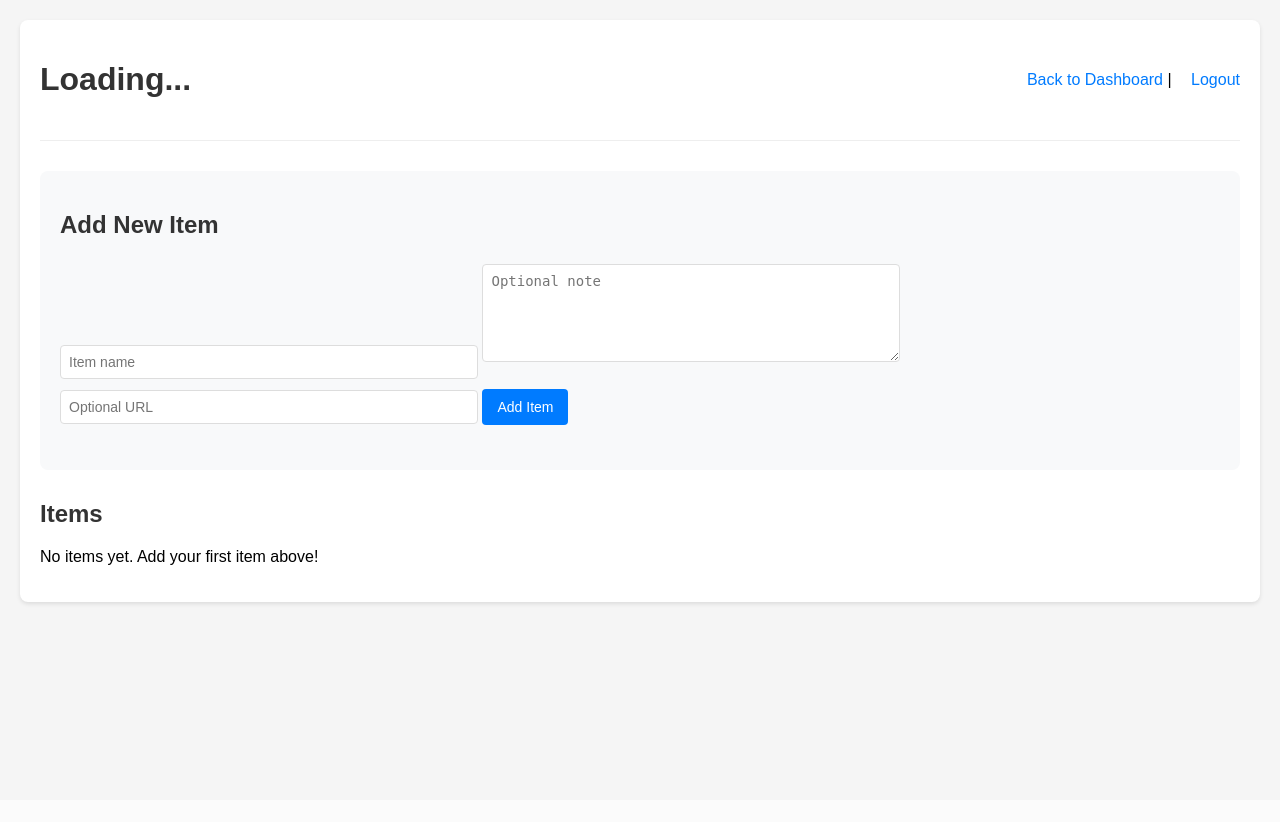
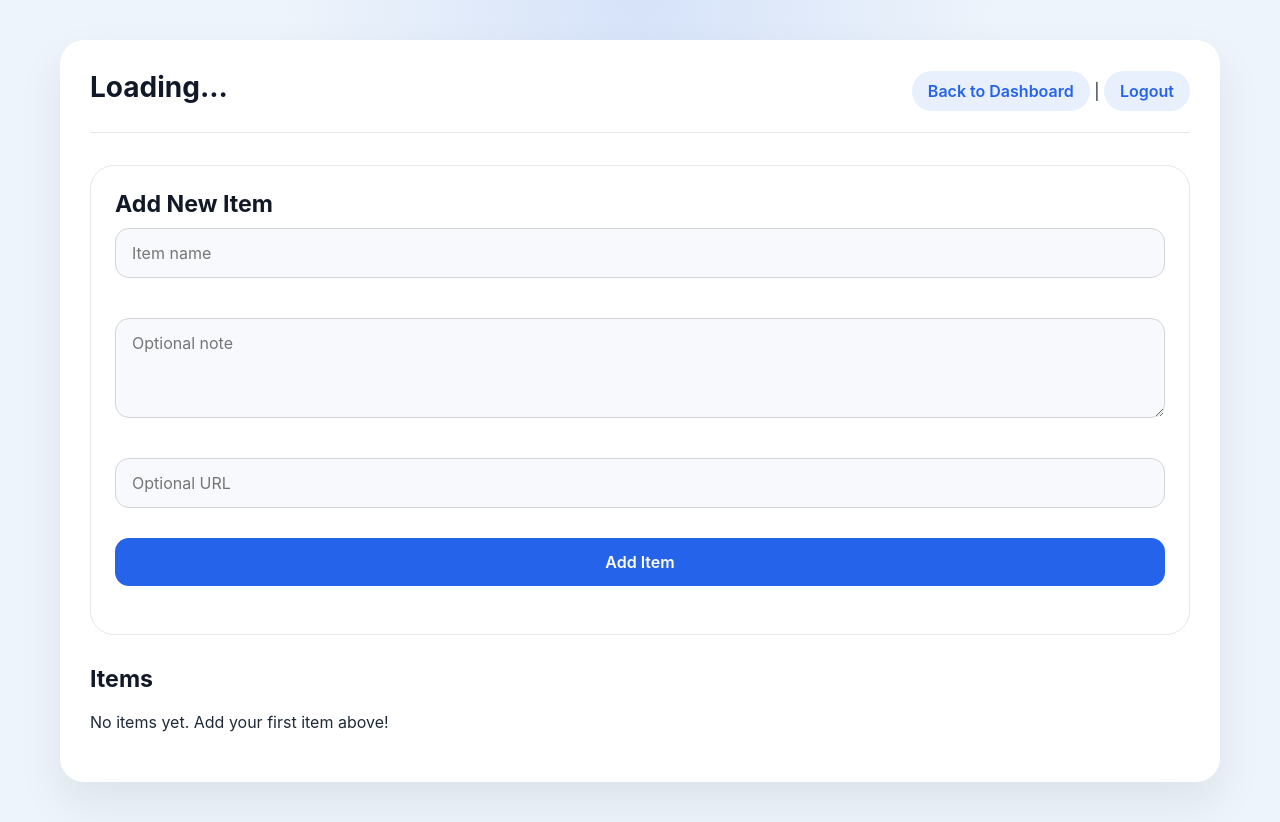
Before and after one commit to aishwarya-singh25/ai-developed-wishboard-website, a FastAPI app: page /wishlist/1 in a window 1280 px wide. Before the commit the page ends 605 px from the top, so only its background shows below. Run offline with FastAPI, Linux system fonts and the light colour scheme; the visitor is signed in with stand-in values (Sample User, id 1); data that the repository does not hold is empty.

Commit message:
uodating ui
uodating ui

```diff
--- a/frontend/static/css/main.css
+++ b/frontend/static/css/main.css
@@ -1,162 +1,239 @@
 /* Basic styles for the wishlist application */
 
+:root {
+    --bg: #eef4fb;
+    --surface: #ffffff;
+    --surface-soft: #f7f9fc;
+    --text: #1f2937;
+    --muted: #6b7280;
+    --primary: #2563eb;
+    --primary-dark: #1d4ed8;
+    --border: #d1d5db;
+    --shadow: 0 20px 45px rgba(15, 23, 42, 0.08);
+}
+
 body {
-    font-family: Arial, sans-serif;
+    font-family: Inter, system-ui, -apple-system, BlinkMacSystemFont, 'Segoe UI', sans-serif;
     margin: 0;
-    padding: 20px;
-    background-color: #f5f5f5;
+    padding: 0;
+    background: radial-gradient(circle at top, rgba(37, 99, 235, 0.12), transparent 35%), #eef4fb;
+    color: var(--text);
 }
 
 .container {
-    max-width: 1200px;
-    margin: 0 auto;
-    background: white;
-    padding: 20px;
-    border-radius: 8px;
-    box-shadow: 0 2px 4px rgba(0,0,0,0.1);
+    max-width: 1100px;
+    margin: 40px auto;
+    background: var(--surface);
+    padding: 30px;
+    border-radius: 24px;
+    box-shadow: var(--shadow);
 }
 
 h1, h2, h3 {
-    color: #333;
+    color: #111827;
+    margin: 0;
+}
+
+h1 {
+    font-size: clamp(2rem, 2.5vw, 3rem);
+}
+
+h2 {
+    font-size: 1.45rem;
+}
+
+h3 {
+    font-size: 1.15rem;
+}
+
+p {
+    line-height: 1.7;
 }
 
 form {
-    margin-bottom: 20px;
+    margin-bottom: 24px;
 }
 
 input, textarea, button {
-    padding: 8px;
-    margin: 5px 0;
-    border: 1px solid #ddd;
-    border-radius: 4px;
-    font-size: 14px;
+    font: inherit;
 }
 
-input[type="text"], input[type="url"], textarea {
+input, textarea {
     width: 100%;
-    max-width: 400px;
+    padding: 14px 16px;
+    margin: 10px 0 16px;
+    border: 1px solid var(--border);
+    border-radius: 14px;
+    background: var(--surface-soft);
+    color: var(--text);
+    box-sizing: border-box;
+    transition: border-color 0.2s ease, box-shadow 0.2s ease;
+}
+
+input:focus, textarea:focus {
+    outline: none;
+    border-color: rgba(37, 99, 235, 0.7);
+    box-shadow: 0 0 0 4px rgba(37, 99, 235, 0.08);
 }
 
 textarea {
+    min-height: 100px;
     resize: vertical;
-    min-height: 80px;
 }
 
 button {
-    background: #007bff;
+    display: inline-flex;
+    align-items: center;
+    justify-content: center;
+    border: none;
+    border-radius: 14px;
+    background: var(--primary);
     color: white;
+    padding: 14px 20px;
+    font-weight: 600;
     cursor: pointer;
-    border: none;
-    padding: 10px 15px;
+    transition: transform 0.2s ease, background 0.2s ease, box-shadow 0.2s ease;
 }
 
 button:hover {
-    background: #0056b3;
+    background: var(--primary-dark);
+    transform: translateY(-1px);
+    box-shadow: 0 12px 24px rgba(37, 99, 235, 0.16);
 }
 
 button:disabled {
-    background: #ccc;
+    background: #cbd5e1;
     cursor: not-allowed;
+    transform: none;
+    box-shadow: none;
+}
+
+.error, .success, .info {
+    padding: 16px 18px;
+    border-radius: 14px;
+    margin: 20px 0;
+    font-weight: 500;
+    line-height: 1.5;
 }
 
 .error {
-    color: red;
-    background: #f8d7da;
-    border: 1px solid #f5c6cb;
-    padding: 10px;
-    border-radius: 4px;
-    margin: 10px 0;
+    color: #b91c1c;
+    background: #fee2e2;
+    border: 1px solid #fecaca;
 }
 
 .success {
-    color: green;
-    background: #d4edda;
-    border: 1px solid #c3e6cb;
-    padding: 10px;
-    border-radius: 4px;
-    margin: 10px 0;
+    color: #166534;
+    background: #dcfce7;
+    border: 1px solid #bbf7d0;
 }
 
 .info {
-    color: #0c5460;
-    background: #d1ecf1;
-    border: 1px solid #bee5eb;
-    padding: 10px;
-    border-radius: 4px;
-    margin: 10px 0;
+    color: #0f172a;
+    background: #e2e8f0;
+    border: 1px solid #cbd5e1;
 }
 
 header {
     display: flex;
     justify-content: space-between;
     align-items: center;
-    margin-bottom: 30px;
+    gap: 16px;
+    flex-wrap: wrap;
     padding-bottom: 20px;
-    border-bottom: 1px solid #eee;
+    border-bottom: 1px solid #e5e7eb;
+    margin-bottom: 32px;
+}
+
+header .title-group {
+    display: flex;
+    flex-direction: column;
+    gap: 6px;
+}
+
+header .title-group p {
+    color: var(--muted);
+    margin: 0;
 }
 
 nav a {
-    margin-left: 15px;
-    color: #007bff;
+    display: inline-flex;
+    align-items: center;
+    gap: 8px;
+    padding: 10px 16px;
+    border-radius: 999px;
+    background: rgba(37, 99, 235, 0.1);
+    color: var(--primary);
     text-decoration: none;
+    font-weight: 600;
+    transition: background 0.2s ease;
 }
 
 nav a:hover {
+    background: rgba(37, 99, 235, 0.17);
+}
+
+#wishlist-form, #item-form {
+    display: grid;
+    gap: 14px;
+}
+
+#wishlist-list, #item-list {
+    display: grid;
+    gap: 16px;
+}
+
+.wishlist-card, .item-card, #create-wishlist, #add-item {
+    border: 1px solid #e5e7eb;
+    border-radius: 24px;
+    padding: 24px;
+    background: var(--surface-soft);
+}
+
+.wishlist-card:hover, .item-card:hover {
+    transform: translateY(-1px);
+    box-shadow: 0 18px 35px rgba(15, 23, 42, 0.06);
+}
+
+.wishlist-card h3, .item-card h3 {
+    margin-top: 0;
+}
+
+.wishlist-card a, .item-card a {
+    color: var(--primary);
+    text-decoration: none;
+    word-break: break-word;
+}
+
+.wishlist-card a:hover, .item-card a:hover {
     text-decoration: underline;
 }
 
-/* Dashboard styles */
-.wishlist-card {
-    border: 1px solid #ddd;
-    border-radius: 8px;
-    padding: 15px;
-    margin: 10px 0;
-    background: #fafafa;
+#wishlist-title {
+    font-size: 1.75rem;
+    margin-bottom: 8px;
 }
 
-.wishlist-card h3 {
-    margin-top: 0;
-}
-
-.wishlist-card a {
-    color: #007bff;
-    text-decoration: none;
-}
-
-.wishlist-card a:hover {
-    text-decoration: underline;
-}
-
-/* Wishlist styles */
-.item-card {
-    border: 1px solid #ddd;
-    border-radius: 8px;
-    padding: 15px;
-    margin: 10px 0;
-    background: #fafafa;
-}
-
-.item-card h3 {
-    margin-top: 0;
-}
-
-.item-card p {
-    margin: 5px 0;
-}
-
-.item-card a {
-    color: #007bff;
-    word-break: break-all;
-}
-
-/* Form sections */
 #create-wishlist, #add-item {
-    background: #f8f9fa;
-    padding: 20px;
-    border-radius: 8px;
-    margin-bottom: 30px;
+    background: rgba(255, 255, 255, 0.9);
 }
 
 #items {
     margin-top: 30px;
 }
+
+@media (max-width: 768px) {
+    .container {
+        margin: 20px;
+        padding: 24px;
+    }
+
+    header {
+        align-items: flex-start;
+    }
+
+    nav a {
+        width: 100%;
+        justify-content: center;
+    }
+}
```
Also changed, not shown: frontend/static/css/auth.css (+65 -10 lines).
